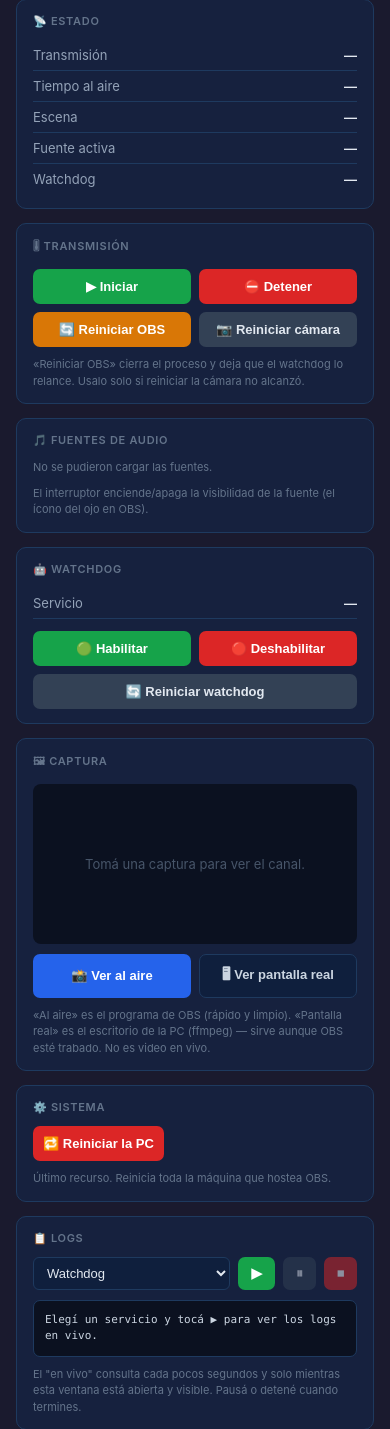
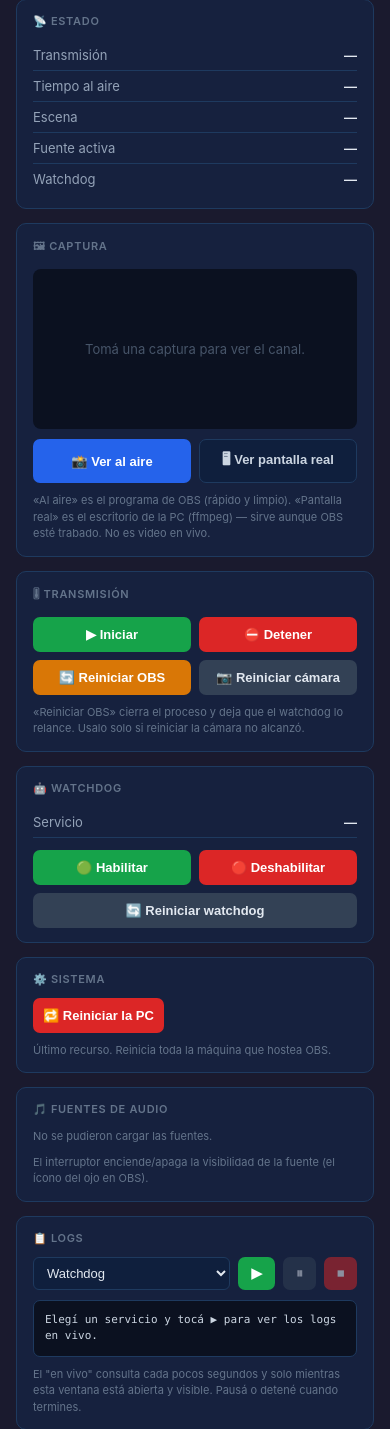
Before and after one commit to ralatigano/fiboxito, a FastAPI app: page /obs/panel in a window 390 px wide. Shown: the part 228-1657 px from the top of the page. Run offline with FastAPI, Linux system fonts and the light colour scheme; parts of the project's set-up code (start-up, migrations or seed data) failed here and were passed over.

Commit message:
Panel OBS: reorganizar en 3 columnas para una vista mas compacta
Agrupa las tarjetas en columnas explicitas (Estado+Captura /
Transmision+Watchdog+Sistema / Fuentes) para eliminar los huecos
vacios que dejaba el grid cuando la columna de Fuentes era mas alta.
Diagnostico y Logs quedan a lo ancho. Responsive: apila en una
columna en pantallas angostas.

Co-Authored-By: Claude Opus 4.8 <noreply@anthropic.com>

```diff
--- a/templates/obs.html
+++ b/templates/obs.html
@@ -20,8 +20,9 @@
       font-size:12px;padding:5px 10px;cursor:pointer}
     #btn-refresh:hover{color:#e2e8f0;border-color:#3b82f6}
 
-    #wrap{max-width:1100px;margin:0 auto;padding:16px;display:grid;
-      grid-template-columns:repeat(auto-fit,minmax(320px,1fr));gap:14px;align-items:start}
+    #wrap{max-width:1100px;margin:0 auto;padding:16px;display:flex;flex-direction:column;gap:14px}
+    .cols{display:grid;grid-template-columns:repeat(auto-fit,minmax(300px,1fr));gap:14px;align-items:start}
+    .col{display:flex;flex-direction:column;gap:14px;min-width:0}
 
     .card{background:#16213e;border:1px solid #1e3a5f;border-radius:10px;padding:14px 16px}
     .card h2{font-size:11px;font-weight:600;color:#64748b;text-transform:uppercase;
@@ -154,6 +155,11 @@
       <button class="btn btn-blue btn-full" style="margin-top:12px" onclick="runDiag()">🩺 Ejecutar diagnóstico</button>
     </div>
 
+    <div class="cols">
+
+      <!-- ── Columna 1 ── -->
+      <div class="col">
+
         <!-- ESTADO -->
         <div class="card">
           <h2>📡 Estado</h2>
@@ -163,6 +169,22 @@
           <div class="st-row"><span class="st-label">Fuente activa</span><span id="st-source" class="st-val">—</span></div>
           <div class="st-row"><span class="st-label">Watchdog</span><span id="st-wd" class="st-val">—</span></div>
         </div>
+
+        <!-- CAPTURA -->
+        <div class="card">
+          <h2>🖼 Captura <span id="shot-spin"></span></h2>
+          <div id="shot-wrap"><div id="shot-empty">Tomá una captura para ver el canal.</div></div>
+          <div class="btn-grid" style="margin-top:10px">
+            <button class="btn btn-blue" onclick="loadShot('/obs/screenshot/program','lo que sale al aire','Si OBS no responde, probá «Ver pantalla real».')">📸 Ver al aire</button>
+            <button class="btn btn-ghost" onclick="loadShot('/obs/screenshot','la pantalla de la PC')">🖥 Ver pantalla real</button>
+          </div>
+          <div class="hint">«Al aire» es el programa de OBS (rápido y limpio). «Pantalla real» es el escritorio de la PC (ffmpeg) — sirve aunque OBS esté trabado. No es video en vivo.</div>
+        </div>
+
+      </div>
+
+      <!-- ── Columna 2 ── -->
+      <div class="col">
 
         <!-- TRANSMISIÓN -->
         <div class="card">
@@ -176,13 +198,6 @@
           <div class="hint">«Reiniciar OBS» cierra el proceso y deja que el watchdog lo relance. Usalo solo si reiniciar la cámara no alcanzó.</div>
         </div>
 
-    <!-- FUENTES -->
-    <div class="card">
-      <h2>🎵 Fuentes de audio <span id="src-spin"></span></h2>
-      <div id="src-list"><div class="hint">Cargando fuentes…</div></div>
-      <div class="hint">El interruptor enciende/apaga la visibilidad de la fuente (el ícono del ojo en OBS).</div>
-    </div>
-
         <!-- WATCHDOG -->
         <div class="card">
           <h2>🤖 Watchdog</h2>
@@ -194,22 +209,27 @@
           </div>
         </div>
 
-    <!-- CAPTURA -->
-    <div class="card">
-      <h2>🖼 Captura <span id="shot-spin"></span></h2>
-      <div id="shot-wrap"><div id="shot-empty">Tomá una captura para ver el canal.</div></div>
-      <div class="btn-grid" style="margin-top:10px">
-        <button class="btn btn-blue" onclick="loadShot('/obs/screenshot/program','lo que sale al aire','Si OBS no responde, probá «Ver pantalla real».')">📸 Ver al aire</button>
-        <button class="btn btn-ghost" onclick="loadShot('/obs/screenshot','la pantalla de la PC')">🖥 Ver pantalla real</button>
-      </div>
-      <div class="hint">«Al aire» es el programa de OBS (rápido y limpio). «Pantalla real» es el escritorio de la PC (ffmpeg) — sirve aunque OBS esté trabado. No es video en vivo.</div>
-    </div>
-
         <!-- SISTEMA -->
         <div class="card">
           <h2>⚙️ Sistema</h2>
           <button class="btn btn-red btn-full" onclick="confirmAct('system/reboot','Reiniciar la PC del canal','La PC queda unos minutos fuera de línea. Al volver, el watchdog levanta todo solo (requiere autologin configurado).')">🔁 Reiniciar la PC</button>
           <div class="hint">Último recurso. Reinicia toda la máquina que hostea OBS.</div>
+        </div>
+
+      </div>
+
+      <!-- ── Columna 3 ── -->
+      <div class="col">
+
+        <!-- FUENTES -->
+        <div class="card">
+          <h2>🎵 Fuentes de audio <span id="src-spin"></span></h2>
+          <div id="src-list"><div class="hint">Cargando fuentes…</div></div>
+          <div class="hint">El interruptor enciende/apaga la visibilidad de la fuente (el ícono del ojo en OBS).</div>
+        </div>
+
+      </div>
+
     </div>
 
     <!-- LOGS -->
```
Lines whose indentation alone changed are shown as unchanged.
